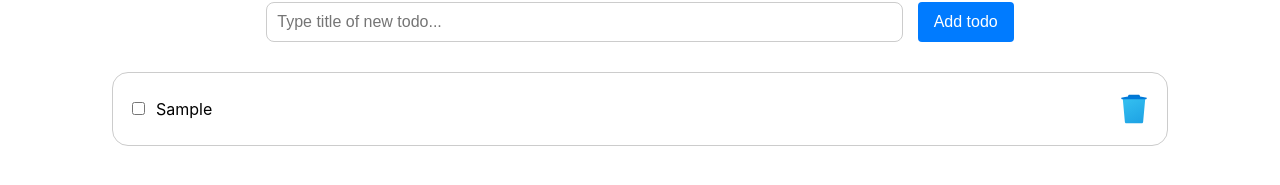
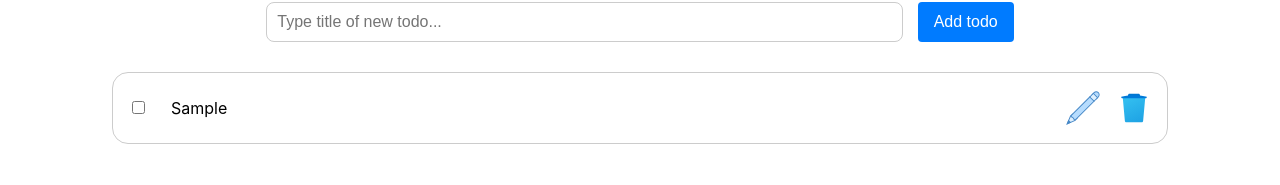
Before and after one commit to shyptia/todo, a React (Create React App) app: page / in a window 1280 px wide. Both pictures are taken after typing "Sample" into the empty fields and a click on the button "Add todo". Shown: the part 121-306 px from the top of the page. Built offline with nearby package versions, Linux system fonts and the light colour scheme.

Commit message:
add ability to change todo title

```diff
--- a/src/components/Todo/Todo.tsx
+++ b/src/components/Todo/Todo.tsx
@@ -3,7 +3,11 @@ import { Todo as TodoType } from "../../redux/todos/types";
 import { useDispatch } from "react-redux";
 import { deleteTodo, updateTodo } from "../../redux/todos/actions";
 import deleteIcon from "../../assets/svg/delete-icon.svg";
+import editIcon from "../../assets/svg/edit-icon.svg";
 import "./styles.scss";
+import { useState } from "react";
+import { TextInput } from "../TextInput";
+import { Button } from "../Button";
 
 export function Todo({
   todo,
@@ -13,15 +17,24 @@ export function Todo({
   deleted?: boolean;
 }) {
   const dispatch = useDispatch();
+  const [isEditing, setIsEditing] = useState(false);
+  const [editedTitle, setEditedTitle] = useState(todo.title);
 
   const handleDeleteTodo = () => {
-    if (deleted) return;
-
     dispatch(deleteTodo(todo));
   };
 
   const handleCompletedChange = () => {
     dispatch(updateTodo({ ...todo, completed: !todo.completed }));
+  };
+
+  const handleChangeTitle = () => {
+    if (!editedTitle.trim()) {
+      return;
+    }
+
+    dispatch(updateTodo({ ...todo, title: editedTitle }));
+    setIsEditing(false);
   };
 
   return (
@@ -30,17 +43,43 @@ export function Todo({
         type="checkbox"
         checked={todo.completed}
         onChange={handleCompletedChange}
-        disabled={deleted}
+        disabled={deleted || isEditing}
       />
-      <p className="todo__title">{todo.title}</p>
+      {isEditing ? (
+        <div className="edit-container">
+          <TextInput
+            value={editedTitle}
+            onChange={(e) => setEditedTitle(e.target.value)}
+          />
+          <Button onClick={handleChangeTitle}>Save changes</Button>
+        </div>
+      ) : (
+        <p
+          className={clsx(
+            "todo__title",
+            todo.completed && "todo__title_completed"
+          )}
+        >
+          {todo.title}
+        </p>
+      )}
 
-      {!deleted && (
-        <img
-          className="todo__delete-icon"
-          onClick={handleDeleteTodo}
-          src={deleteIcon}
-          alt="logo"
-        />
+      {!deleted && !isEditing && (
+        <>
+          <img
+            className="todo__delete-icon"
+            onClick={() => setIsEditing(true)}
+            src={editIcon}
+            alt="edit icon"
+          />
+
+          <img
+            className="todo__delete-icon"
+            onClick={handleDeleteTodo}
+            src={deleteIcon}
+            alt="delete icon"
+          />
+        </>
       )}
     </div>
   );
--- a/src/components/Todo/styles.scss
+++ b/src/components/Todo/styles.scss
@@ -1,6 +1,8 @@
 .todo {
   width: 80%;
+  height: 50px;
   display: flex;
+  gap: 15px;
   justify-content: space-between;
   align-items: center;
   margin-bottom: 10px;
@@ -9,7 +11,6 @@
   padding: 10px 15px;
 
   &_completed {
-    text-decoration: line-through;
     background-color: #d8ffde;
   }
 
@@ -17,6 +18,10 @@
     width: 100%;
     text-align: start;
     margin-left: 8px;
+
+    &__completed {
+      text-decoration: line-through;
+    }
   }
 
   &__delete-icon {
@@ -24,3 +29,10 @@
     height: 20;
   }
 }
+
+.edit-container {
+  width: 100%;
+  display: flex;
+  gap: 15px;
+  justify-content: center;
+}
```
Also changed, not shown: src/assets/svg/edit-icon.svg (added).
